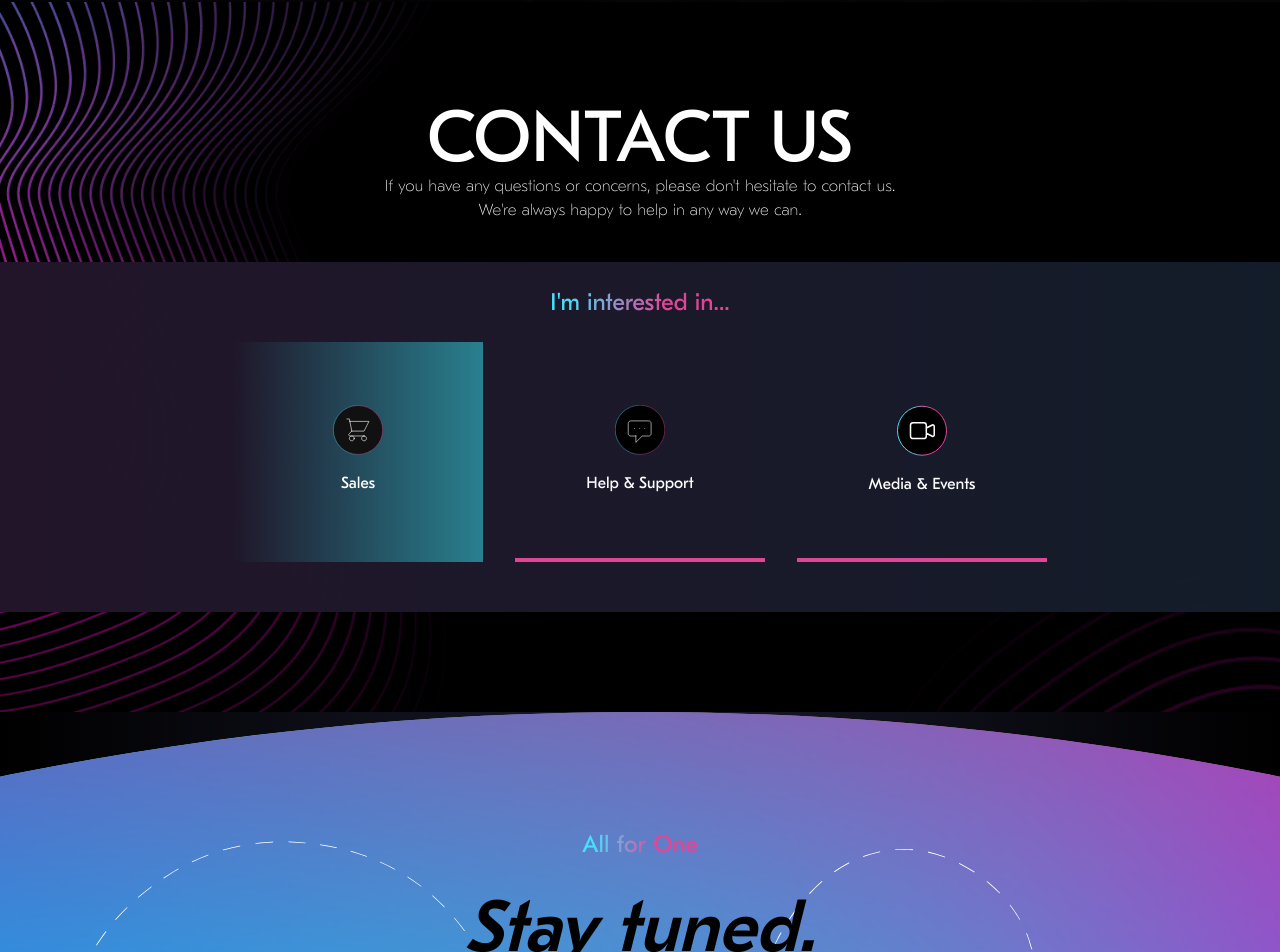
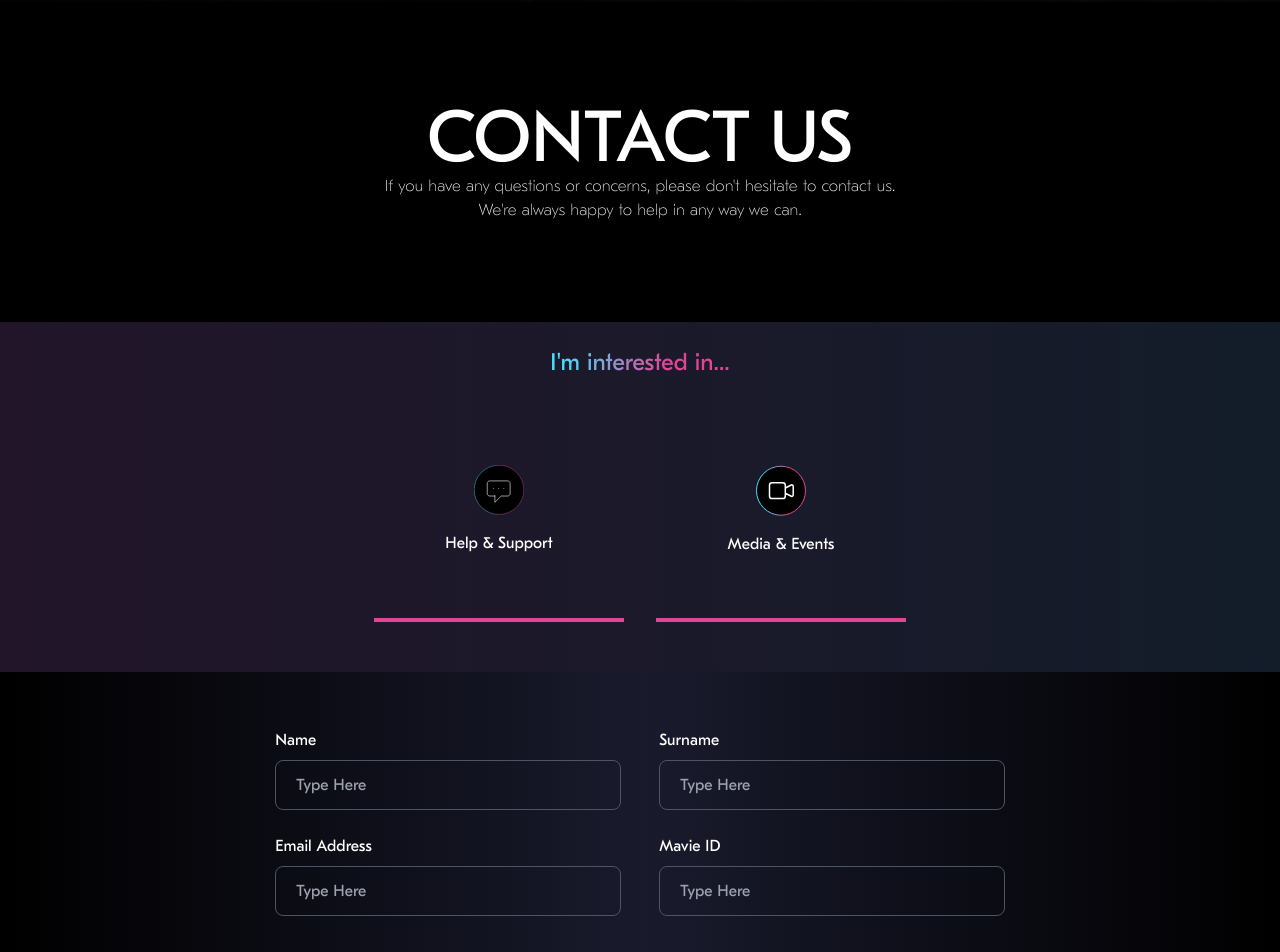
Before and after one commit to Innovatio-dev/mavie-global, a Next.js app: page / in a window 1280 px wide. Shown: the part 9237-10189 px from the top of the page. Built offline with nearby package versions, Linux system fonts and the light colour scheme.

Commit message:
feat: Add contact form

```diff
--- /dev/null
+++ b/src/components/custom/ContactForm/index.tsx
@@ -0,0 +1,75 @@
+import React from 'react'
+
+const ContactForm = () => {
+    return (
+        <>
+            <form className='mx-auto w-[60%] max-w-[1200px] h-fit'>
+                <div className='flex w-full justify-around mt-12 mb-4'>
+                    <div className='flex flex-col w-[45%]'>
+                        <label
+                            className='py-2'
+                            htmlFor='name'>Name</label>
+                        <input
+                            type='text'
+                            name='name'
+                            id='name'
+                            className="bg-transparent w-full h-[50px] border border-gray-600 px-5 pr-16 rounded-lg relative"
+                            placeholder="Type Here"
+                            required/>
+                    </div>
+                    <div className='flex flex-col w-[45%]'>
+                        <label
+                            className='py-2'
+                            htmlFor='surname'>Surname</label>
+                        <input
+                            type='text'
+                            name='surname'
+                            id="surname"
+                            className="bg-transparent w-full h-[50px] border border-gray-600 px-5 pr-16 py-5 rounded-lg relative"
+                            placeholder="Type Here"
+                            required
+                        />
+                    </div>
+                </div>
+                <div className='flex w-full justify-around mb-4'>
+                    <div className='flex flex-col w-[45%]'>
+                        <label
+                            className='py-2'
+                            htmlFor='email'>Email Address</label>
+                        <input
+                            type='email'
+                            name='email'
+                            id='email'
+                            className="bg-transparent w-full h-[50px] border border-gray-600 px-5 pr-16 py-5 rounded-lg relative"
+                            placeholder="Type Here"
+                            required
+                        />
+                    </div>
+                    <div className='flex flex-col w-[45%]'>
+                        <label
+                            className='py-2'
+                            htmlFor='mavieid'>Mavie ID</label>
+                        <input
+                            type='text'
+                            name='mavieid'
+                            id='mavieid'
+                            className="bg-transparent w-full h-[50px] border border-gray-600 px-5 pr-16 rounded-lg relative"
+                            placeholder="Type Here"
+                        />
+                    </div>
+                </div>
+                <div className='flex flex-col w-full justify-around my-2'>
+                    <label className='ml-6 py-4'>Write your message</label>
+                    <textarea
+                        name='message'
+                        placeholder='Click here to write...'
+                        className="bg-transparent w-[95%] h-[200px] border border-gray-600 py-4 pl-4 rounded-lg relative resize-none mx-auto"
+                    >
+                    </textarea>
+                </div>
+            </form>
+        </>
+    )
+}
+
+export default ContactForm
--- a/src/components/custom/HoverBox/index.tsx
+++ b/src/components/custom/HoverBox/index.tsx
@@ -8,7 +8,7 @@ export interface IHoverBoxProps {
   endColor: string,
 }
 
-export default function HoverBox(props: IHoverBoxProps){
+export default function HoverBox(props: IHoverBoxProps) {
     return (
         <>
             <div
--- a/src/components/sections/ContactUs/index.tsx
+++ b/src/components/sections/ContactUs/index.tsx
@@ -1,41 +1,34 @@
+import ContactForm from '@/components/custom/ContactForm'
 import HoverBox from '@/components/custom/HoverBox'
-import TextContainer from '@/layouts/TextContainer'
 import { slideUp } from '@/utils/motion_effects'
 import { motion } from 'framer-motion'
 
 const entries = [
     {
-        title: 'Sales',
-        icon: 'icon3',
-        content: '',
-        startColor: 'rgba(70, 225, 252, 0)',
-        endColor: '#29808F',
-    },
-    {
         title: 'Help & Support',
         icon: 'icon1',
         content: '',
         startColor: '',
-        endColor: '',
+        endColor: ''
     }, {
         title: 'Media & Events',
         icon: 'icon2',
         content: '',
         startColor: '',
-        endColor: '',
+        endColor: ''
     }
 ]
 
 const ContactUs = () => {
     return (
-        <TextContainer className="flex flex-col py-[100px]">
-            <div className="flex flex-col text-center mx-auto mb-[40px] max-w-[700px]">
-                <h2 className="text-7xl uppercase">Contact Us</h2>
-                <p className="font-thin">If you have any questions or concerns, please don&apos;t hesitate to contact us.</p>
-                <p className="font-thin">We&apos;re always happy to help in any way we can.</p>
+        <section className='flex flex-col'>
+            <div className='flex flex-col text-center mx-auto py-[100px] w-full h-fit bg-black'>
+                <h2 className='text-7xl uppercase max-w-[700px] mx-auto'>Contact Us</h2>
+                <p className='font-thin max-w-[700px] mx-auto'>If you have any questions or concerns, please don&apos;t hesitate to contact us.</p>
+                <p className='font-thin max-w-[700px] mx-auto'>We&apos;re always happy to help in any way we can.</p>
             </div>
-            <div className="flex flex-col items-center justify-start w-full h-[350px] bg-purple-gradient">
-                <p className="text-transparent bg-clip-text bg-main-gradient text-2xl py-6">I&apos;m interested in...</p>
+            <div className='flex flex-col items-center justify-start w-full h-[350px] bg-purple-gradient'>
+                <p className='text-transparent bg-clip-text bg-main-gradient text-2xl py-6'>I&apos;m interested in...</p>
                 <div className='flex flex-col lg:flex-row'>
                     {entries.map((item, index) =>
                         <motion.div key={index} custom={index} variants={slideUp} >
@@ -44,7 +37,10 @@ const ContactUs = () => {
                     )}
                 </div>
             </div>
-        </TextContainer>
+            <div className='flex w-full h-[800px]'>
+                <ContactForm/>
+            </div>
+        </section>
     )
 }
 
```
Lines whose indentation alone changed are shown as unchanged.
